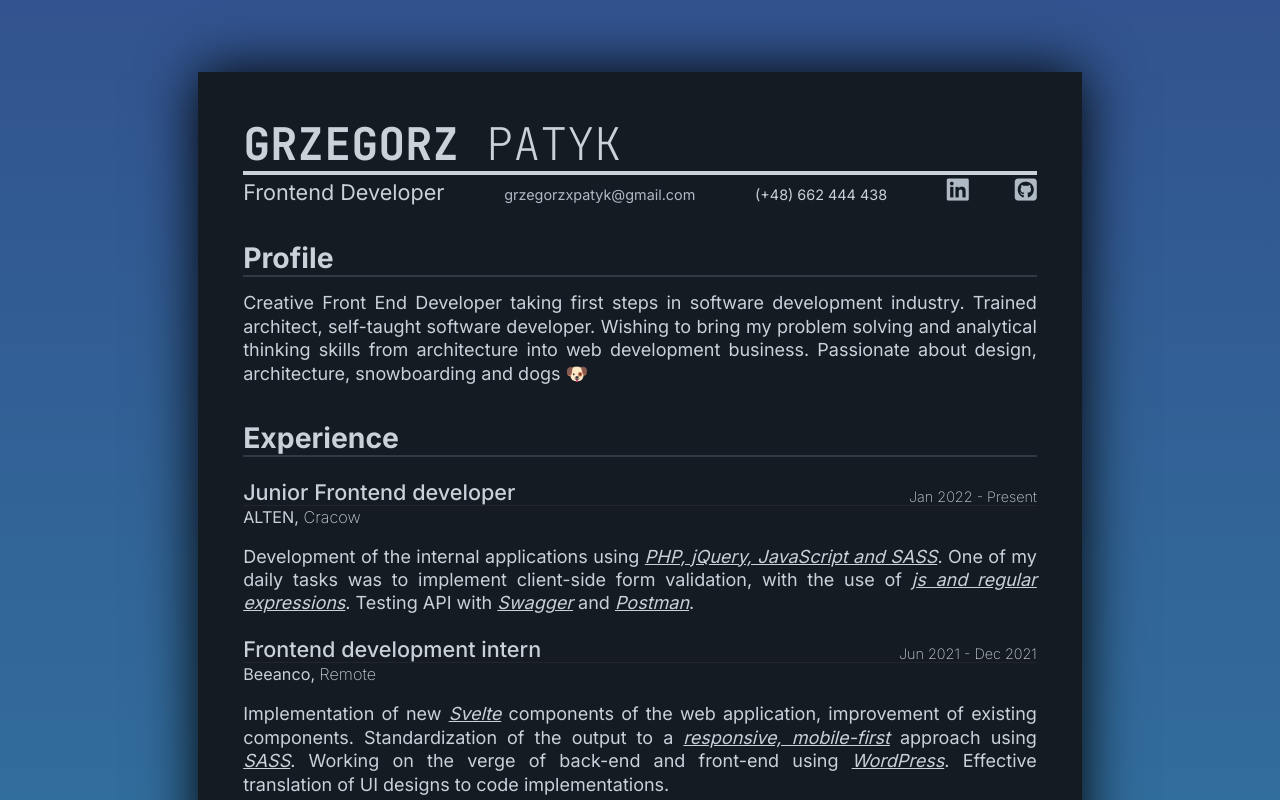
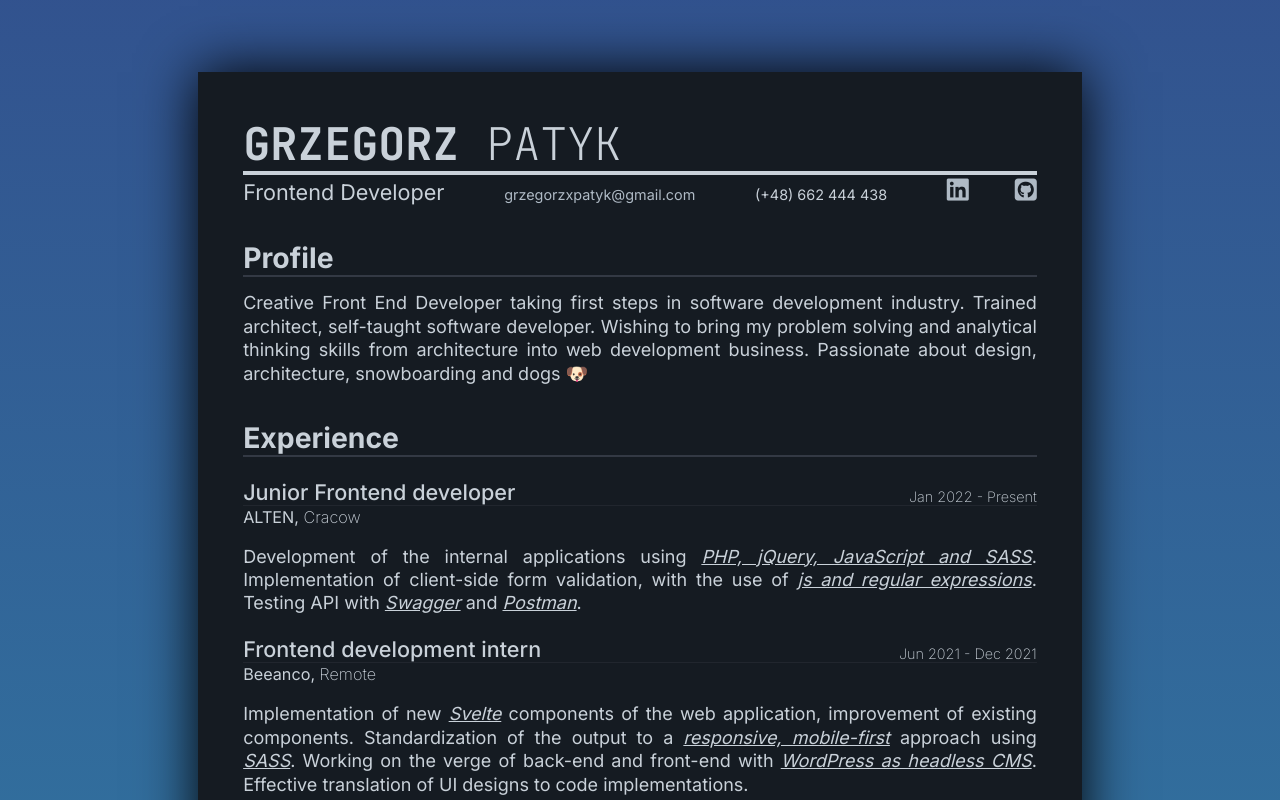
Before and after one commit to grzegorzxpatyk/my-resume, a React (Create React App) app: page / in a window 1280 px wide. Shown: the top 800 px of the page. Built offline with nearby package versions, Linux system fonts and the light colour scheme.

Commit message:
change job descriptions in App.js

```diff
--- a/src/App.js
+++ b/src/App.js
@@ -17,7 +17,7 @@ const data = {
             company: 'ALTEN',
             location: 'Cracow',
             description:
-                'Development of the internal applications using <em>PHP, jQuery, JavaScript and SASS</em>. One of my daily tasks was to implement client-side form validation, with the use of <em>js and regular expressions</em>. Testing API with <em>Swagger</em> and <em>Postman</em>.',
+                'Development of the internal applications using <em>PHP, jQuery, JavaScript and SASS</em>. Implementation of client-side form validation, with the use of <em>js and regular expressions</em>. Testing API with <em>Swagger</em> and <em>Postman</em>.',
         },
         {
             position: 'Frontend development intern',
@@ -25,7 +25,7 @@ const data = {
             company: 'Beeanco',
             location: 'Remote',
             description:
-                'Implementation of new <em>Svelte</em> components of the web application, improvement of existing components. Standardization of the output to a <em>responsive, mobile-first</em> approach using <em>SASS</em>. Working on the verge of back-end and front-end using <em>WordPress</em>. Effective translation of UI designs to code implementations.',
+                'Implementation of new <em>Svelte</em> components of the web application, improvement of existing components. Standardization of the output to a <em>responsive, mobile-first</em> approach using <em>SASS</em>. Working on the verge of back-end and front-end with <em>WordPress as headless CMS</em>. Effective translation of UI designs to code implementations.',
         },
         {
             position: 'Freelance web developer',
```
